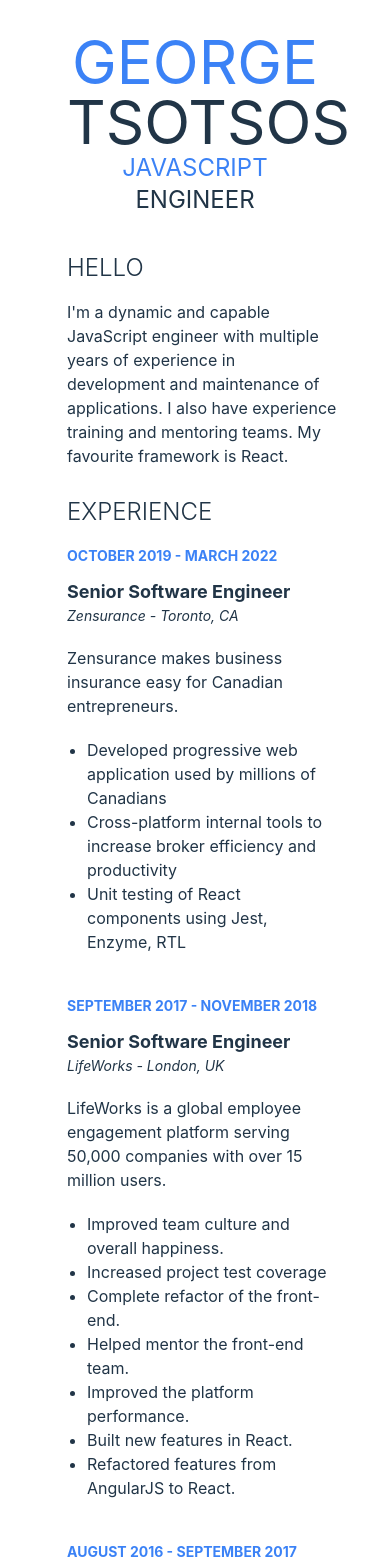
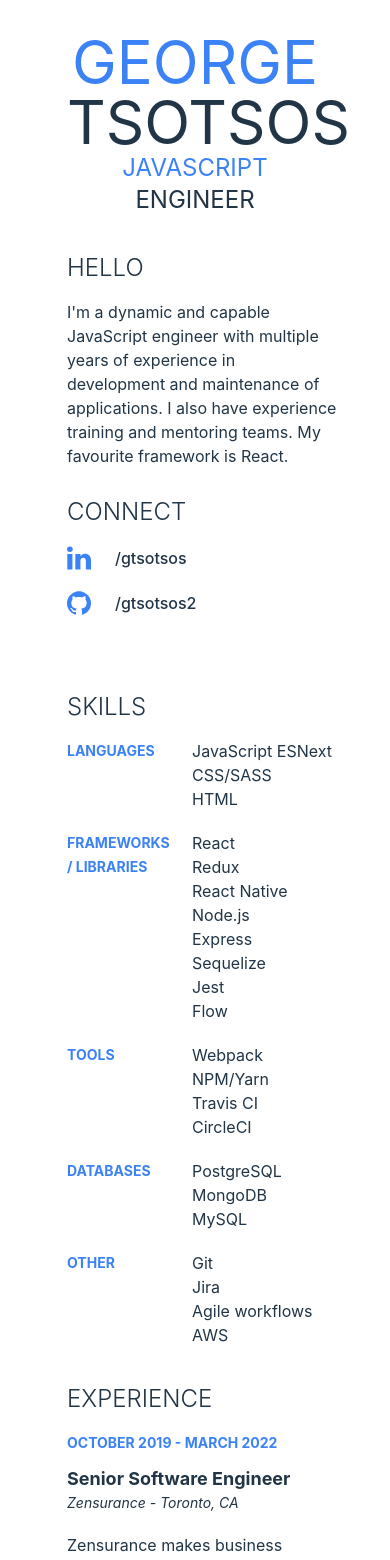
Before and after one commit to gtsotsos2/gtsotsos2.github.io, a React (Vite) app: page / in a window 390 px wide. Shown: the top 1560 px of the page. Built offline with nearby package versions, Linux system fonts and the light colour scheme.

Commit message:
clean up css classes and simplify layout with tailwind, customise mobile layout

```diff
--- a/package.json
+++ b/package.json
@@ -21,6 +21,7 @@
     "autoprefixer": "^10.4.13",
     "gh-pages": "^4.0.0",
     "postcss": "^8.4.19",
+    "react-responsive": "^9.0.0",
     "tailwindcss": "^3.2.4",
     "typescript": "^4.6.4",
     "vite": "^3.2.3"
--- a/src/App.tsx
+++ b/src/App.tsx
@@ -9,20 +9,23 @@ import {Skills} from "./components/Skills/Skills";
 import {Education} from "./components/Education/Education";
 import {Languages} from "./components/Languages/Languages";
 import {Interests} from "./components/Interests/Interests";
+import {useMediaQuery} from "react-responsive";
 
 function App() {
+
+    const isMobile = useMediaQuery({maxWidth: 767})
 
     return (
         <>
             <Header/>
             <div className="grid maingrid mb-10">
-                <div className="left">
+                <div className="text-left lg:text-right">
                     <Hello/>
-                    <Experience/>
+                    {isMobile ? <Connect/> : <Experience/>}
                 </div>
-                <div className="right">
-                    <Connect/>
-                    <Skills/>
+                <div className="text-left">
+                    {isMobile ? <><Skills/><Experience/></> : <Connect/>}
+                    {!isMobile && <Skills/>}
                     <Education/>
                     <Languages/>
                     <Interests/>
--- a/src/components/Education/EducationItem.tsx
+++ b/src/components/Education/EducationItem.tsx
@@ -4,8 +4,8 @@ import {SchoolTypes} from "../../data/education";
 export const EducationItem = ({ graduation_year, school, location, description }: SchoolTypes) => {
     return (
         <div className="grid subgrid">
-            <div className="subleft">{graduation_year}</div>
-            <div className="subright">
+            <div>{graduation_year}</div>
+            <div>
                 <h4 className="font-bold text-md">{school}</h4>
                 <h5 className="italic text-sm mb-5">{location}</h5>
                 <p>{description}</p>
--- a/src/components/Skills/SkillItem.tsx
+++ b/src/components/Skills/SkillItem.tsx
@@ -7,8 +7,8 @@ interface SkillProps {
 export const SkillItem = ({ label, list }: SkillProps) => {
     return (
         <div className="mb-5 grid subgrid">
-            <h4 className="subheading subleft">{label}</h4>
-            <ul className="subright">
+            <h4 className="subheading">{label}</h4>
+            <ul>
                 {list.map((item: string, index: number) => (
                     <li key={index}>{item}</li>
                 ))}
--- a/src/index.css
+++ b/src/index.css
@@ -65,43 +65,6 @@
 
 }
 
-/*.logo:hover {*/
-/*    filter: drop-shadow(0 0 2em #646cffaa);*/
-/*}*/
-/*.logo.react:hover {*/
-/*    filter: drop-shadow(0 0 2em #61dafbaa);*/
-/*}*/
-
-.left {
-    grid-area: left;
-    text-align: left;
-}
-
-.right {
-    /*grid-area: left;*/
-    text-align: left;
-}
-
-@screen lg {
-    .left {
-        grid-area: left;
-        text-align: right;
-    }
-
-    .right {
-        grid-area: right;
-        text-align: left;
-    }
-}
-
-.subleft {
-    grid-area: left;
-}
-
-.subright {
-    grid-area: right;
-}
-
 .title {
     margin-bottom: 20px;
     font-size: 24px;
```
Also changed, not shown: 1 other file (tests, documents, lock files or other folders).
